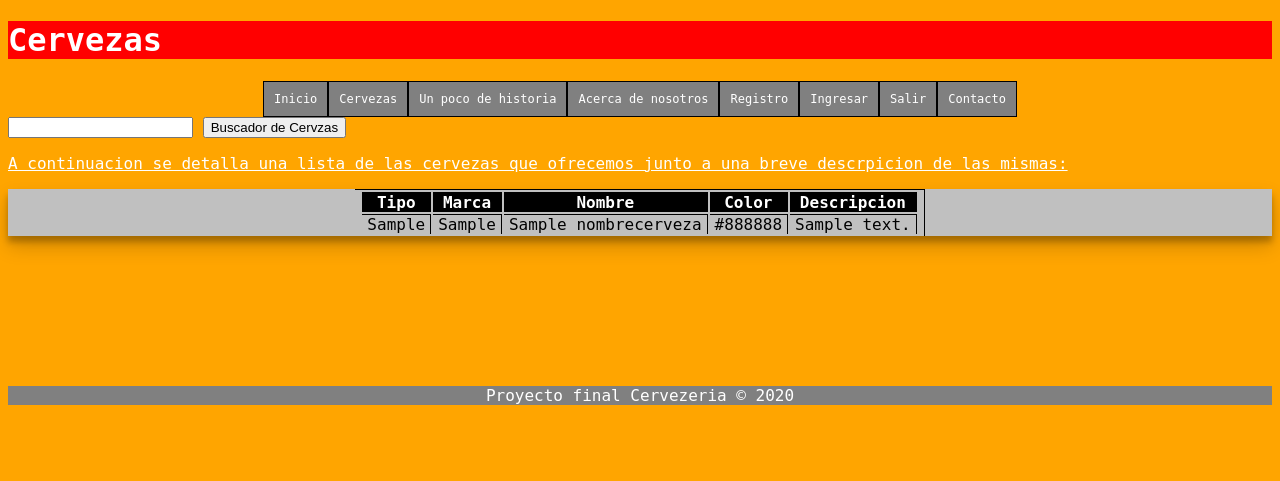
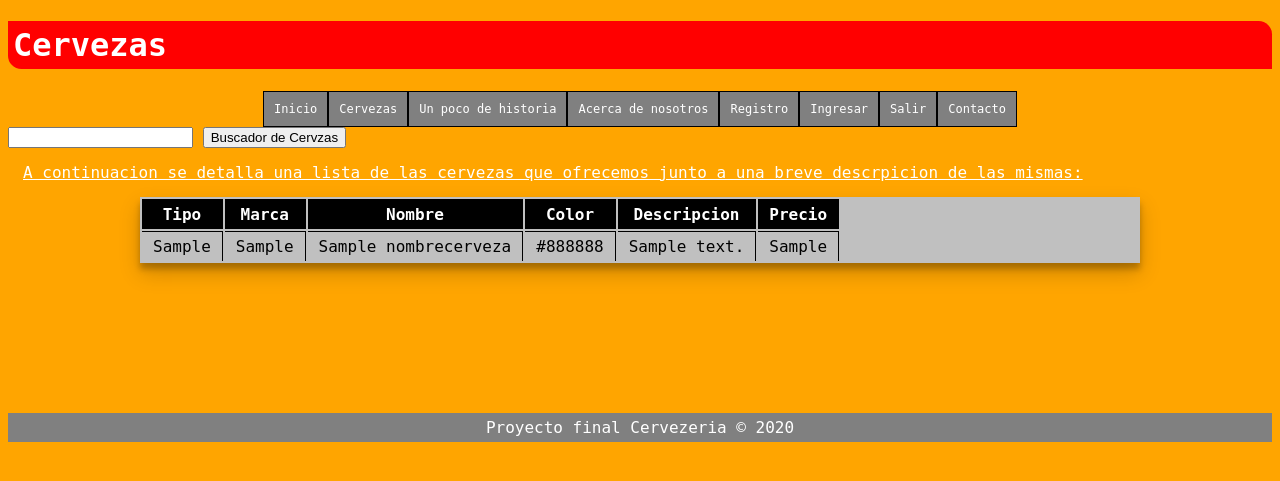
Before and after one commit to yeti2391/ProyectoCervezeria, a Django app: page /cervezas/ in a window 1280 px wide. Shown: the top 481 px of the page. Run offline with Django 3.2, Linux system fonts and the light colour scheme; tables that the repository leaves empty hold one stand-in row (values such as "Sample post").

Commit message:
FINALIZADO PROYECTARDO

```diff
--- a/cervezeria/cervezeria/settings.py
+++ b/cervezeria/cervezeria/settings.py
@@ -23,7 +23,7 @@ BASE_DIR = os.path.dirname(os.path.dirname(os.path.abspath(__file__)))
 SECRET_KEY = '#txq07d+%s%y-zagb*%d%%-0+*w$o9h*(yjj%tyu(z@35o1_r)'
 
 # SECURITY WARNING: don't run with debug turned on in production!
-DEBUG = False #PARA PROBAR ERRORES 404 y 500 HAY Q CAMBIAR A FALSE Y DAR UN ALLOWED_HOSTS UN VALOR
+DEBUG = True #PARA PROBAR ERRORES 404 y 500 HAY Q CAMBIAR A FALSE Y DAR UN ALLOWED_HOSTS UN VALOR
 
 ALLOWED_HOSTS = ['*']
 
--- /dev/null
+++ b/cervezeria/static/css/acerca.css
@@ -0,0 +1,5 @@
+@import url('base.css');
+
+.imgnos{
+  border-radius: 50pt;
+}
--- a/cervezeria/static/css/base.css
+++ b/cervezeria/static/css/base.css
@@ -3,13 +3,22 @@
 body, header, footer{
   font-family: monospace, helvetica;
 }
-p{color: white;}
+p, h2, h3{
+  color: white;
+  margin: 5px;
+  padding:10px;
+}
 
-body{ background-color: orange;}
+body{
+  background-color: orange;
+}
 
 h1{
   background-color: red;
-  color: black;
+  color: white;
+  padding: 5px;
+  border-bottom-left-radius: 10pt;
+  border-top-right-radius: 10pt;
 }
 /* STYLE PARA EL NAV */
 .indicenav li{
@@ -36,6 +45,14 @@ h1{
   display: flex;
   justify-content: center;
 }
+nav li .liinicio{
+  border-top-left-radius: 10pt;
+  border-bottom-left-radius: 10pt;
+}
+.licontacto{
+  border-bottom-right-radius: 10pt;
+  border-top-right-radius: 10pt;
+}
 /* BUSQUEDA */
 #busqueda{
   float: block;
@@ -46,6 +63,7 @@ h1{
 footer{
   background-color: grey;
   color: white;
+  padding: 5px;
   margin-top: 150px;
   text-align: center;
 }
--- /dev/null
+++ b/cervezeria/static/css/cervezas.css
@@ -0,0 +1,24 @@
+@import url("base.css");
+
+
+.cuadroresultados{
+    box-shadow: 0 10px 20px rgba(0,0,0,0.19), 0 6px 6px rgba(0,0,0,0.23);
+    background-color: silver;
+    margin: 0px auto;
+    width: 1000px;
+  }
+
+th{
+    color:white;
+    background-color: black;
+  }
+th, td{
+    border-right: 1px solid black;
+    border-top: 1px solid black;
+    margin: 2px 0px;
+    padding: 5px 11px;
+
+  }
+tr{
+  width: 1500px;
+}
--- a/cervezeria/templates/acerca.html
+++ b/cervezeria/templates/acerca.html
@@ -2,7 +2,7 @@
 
 {% load static %}
 <!-- ERROR NO ME ESTA CARGANDO EL CSS index.css -->
-<link rel="stylesheet" type="text/css" href="{% static 'css/index.css' %}">
+{% block linkcss %}<link rel="stylesheet" type="text/css" href="{% static 'css/acerca.css' %}">{% endblock %}
 {% block titulo %}Cervezeria El Choborra {% endblock %}
 {% block cabecera %}<h1>Acerca de nosotros</h1>{% endblock %}
 {% block contenido %}
--- a/cervezeria/templates/base.html
+++ b/cervezeria/templates/base.html
@@ -8,15 +8,15 @@
   </head>
   <body>
     {% block cabecera %}{% endblock %}
-    <nav id="main" class="indicenav">
-      <li><a href="{% url 'inicio' %}">Inicio</a></li>
+    <nav class="indicenav">
+      <li class='liinicio'><a href="{% url 'inicio' %}">Inicio</a></li>
       <li><a href="{% url 'cervezas' %}">Cervezas</a></li>
       <li><a href="{% url 'brevehistoria' %}">Un poco de historia</a></li>
       <li><a href="{% url 'acerca' %}">Acerca de nosotros</a></li>
       <li><a href="{% url 'registro' %}">Registro</a></li>
       <li><a href="{% url 'ingresar' %}">Ingresar</a></li>
       <li><a href="{% url 'salir' %}">Salir</a></li>
-      <li><a href="{% url 'contacto' %}">Contacto</a></li> <!-- en vez de dejarlo en la barra dejar parte abajo de las paginas?-->
+      <li class='licontacto'><a href="{% url 'contacto' %}">Contacto</a></li> <!-- en vez de dejarlo en la barra dejar parte abajo de las paginas?-->
     </nav>
     <form id="busqueda" action="/buscar/" method="get">
         <input type="text" name="busca">
--- a/cervezeria/templates/brevehistoria.html
+++ b/cervezeria/templates/brevehistoria.html
@@ -10,6 +10,7 @@
 
 
 <style media="screen">
+  @import url('base.css');
   body{color:white;}
   .indice{
     color:blue;
@@ -27,7 +28,7 @@
   <!-- ACA HACER UNA HISTORIA DE LA CERVEZA -->
   <div class="indice">
     <nav id="indicehistoria" >
-      <h2>Indice de contendio:</h2>
+      <h2><u>Indice de contendio:</u></h2>
       <ul>
         <li><a href="#sumeria">Sumeria</a></li>
         <li><a href="#babilonia">Babilonia</a></li>
--- a/cervezeria/templates/cervezas.html
+++ b/cervezeria/templates/cervezas.html
@@ -2,31 +2,11 @@
 
 {% load static %}
 <!-- ERROR NO ME ESTA CARGANDO EL CSS index.css -->
-<!-- <link rel="stylesheet" type="text/css" href="{% static 'css/index.css' %}"> -->
+{% block linkcss %}<link rel="stylesheet" type="text/css" href="{% static 'css/cervezas.css' %}">{% endblock %}
 {% block titulo %}Cervezeria El Choborra {% endblock %}
 {% block cabecera %}<h1>Cervezas</h1>{% endblock %}
 {% block contenido %}
-<style media="screen">
-  h1{
-    color:white;
-  }
-  .cuadroresultados{
-    box-shadow: 0 10px 20px rgba(0,0,0,0.19), 0 6px 6px rgba(0,0,0,0.23);
-    background-color: silver;
-  }
-  th{
-    color:white;
-    background-color: black;
-  }
-  table, th, td{
-    border-right: 1px solid black;
-    border-top: 1px solid black;
-    margin: 2px auto;
-    padding: 0px 5px;
-  }
 
-
-</style>
 <p><u>A continuacion se detalla una lista de las cervezas que ofrecemos junto a una breve descrpicion de las mismas:</u></p>
   <!-- ACA HACER UNA TABLA QUE DE INFO DE CERVEZAS QUE SE ENCUENTREN EN LA BASE DE DATOS -->
 <div class="cuadroresultados">
@@ -38,6 +18,7 @@
         <th>Nombre</th>
         <th>Color</th>
         <th>Descripcion</th>
+        <th>Precio</th>
       </tr>
     </thead>
     <tbody>
@@ -48,6 +29,7 @@
           <td>{{cervezas.nombre}}</td>
           <td>{{cervezas.color}}</td>
           <td>{{cervezas.descripcion}}</td>
+          <td>{{cervezas.precio}}</td>
         </tr>
       {% endfor %}
     </tbody>
```
Also changed, not shown: cervezeria/static/css/brevehistoria.css (+1 -8 lines), cervezeria/static/css/index.css (+5 -13 lines), cervezeria/templates/index.html (+2 -10 lines), cervezeria/fotocerv/Brahma_5QMEBiT.jpeg (added), 1 other file.
